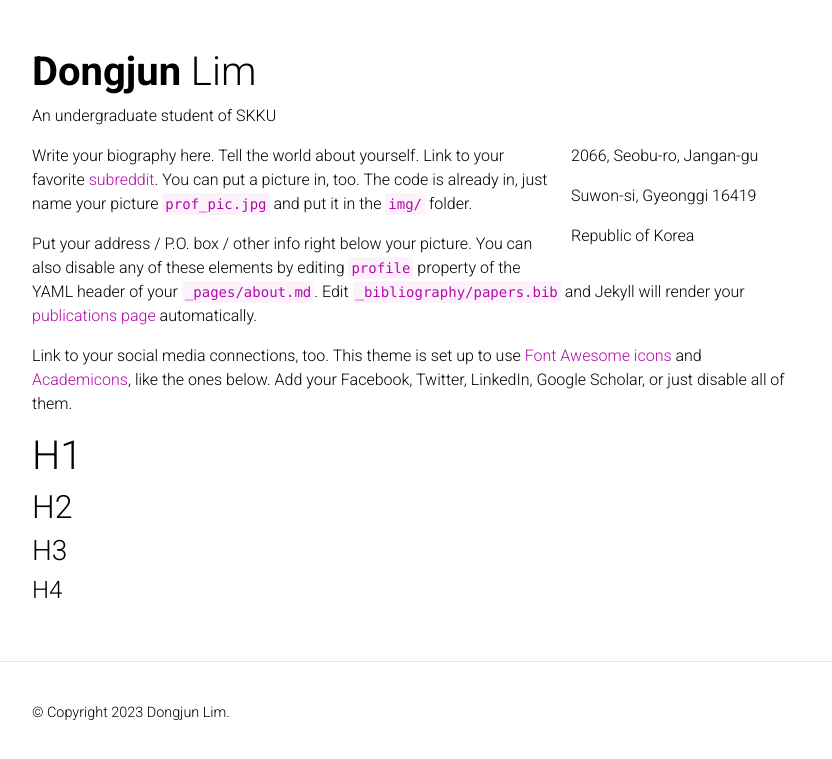
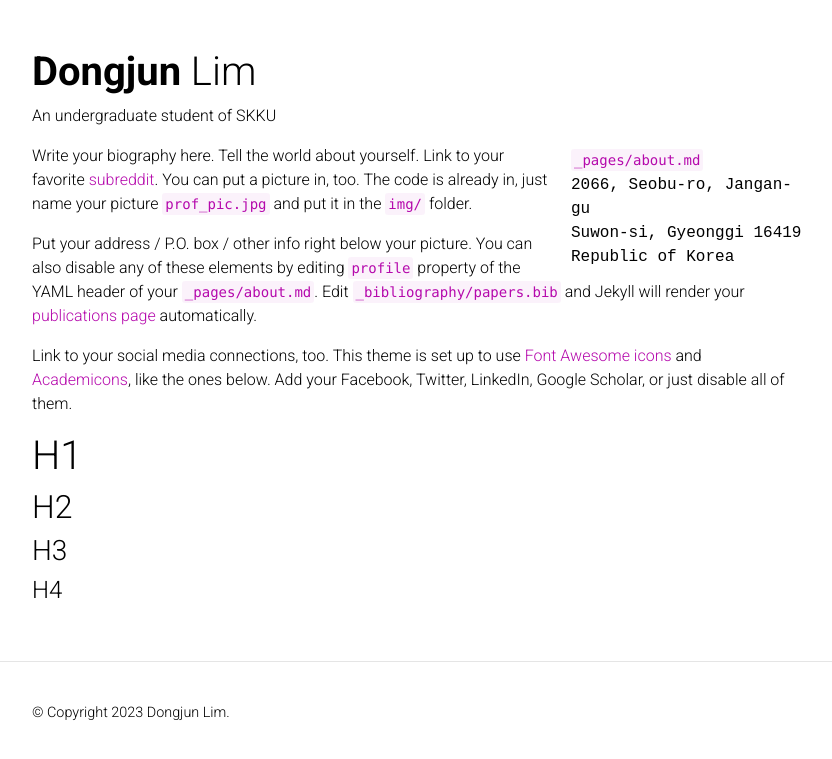
Before and after one commit to copyrig/copyrig.github.io, a Jekyll site: the page built from _pages/about.md, in a window 1280 px wide. Shown: the top 759 px of the page, without its empty margins (223-1055 px from the left). Built offline with Jekyll 4.4.1, drawn with Linux system fonts in a browser that asks for light colours; comment, search, counter and statistics services are not loaded; a style sheet for code colours, icons or effects is not loaded.

Commit message:
Test class settings

```diff
--- a/_layouts/about.html
+++ b/_layouts/about.html
@@ -29,7 +29,7 @@
               alt=page.profile.image -%}
             {% endif -%}
             {%- if page.profile.address %}
-            <div class="clearfix">
+            <div class="address">
               {{ page.profile.address }}
             </div>
             {%- endif %}
--- a/_pages/about.md
+++ b/_pages/about.md
@@ -9,6 +9,7 @@
   image: #prof_pic.jpg
   image_circular: false # crops the image to make it circular
   address: >
+    <code class="language-plaintext highlighter-rouge">_pages/about.md</code>
     <p>2066, Seobu-ro, Jangan-gu</p>
     <p>Suwon-si, Gyeonggi 16419</p>
     <p>Republic of Korea</p>
```
